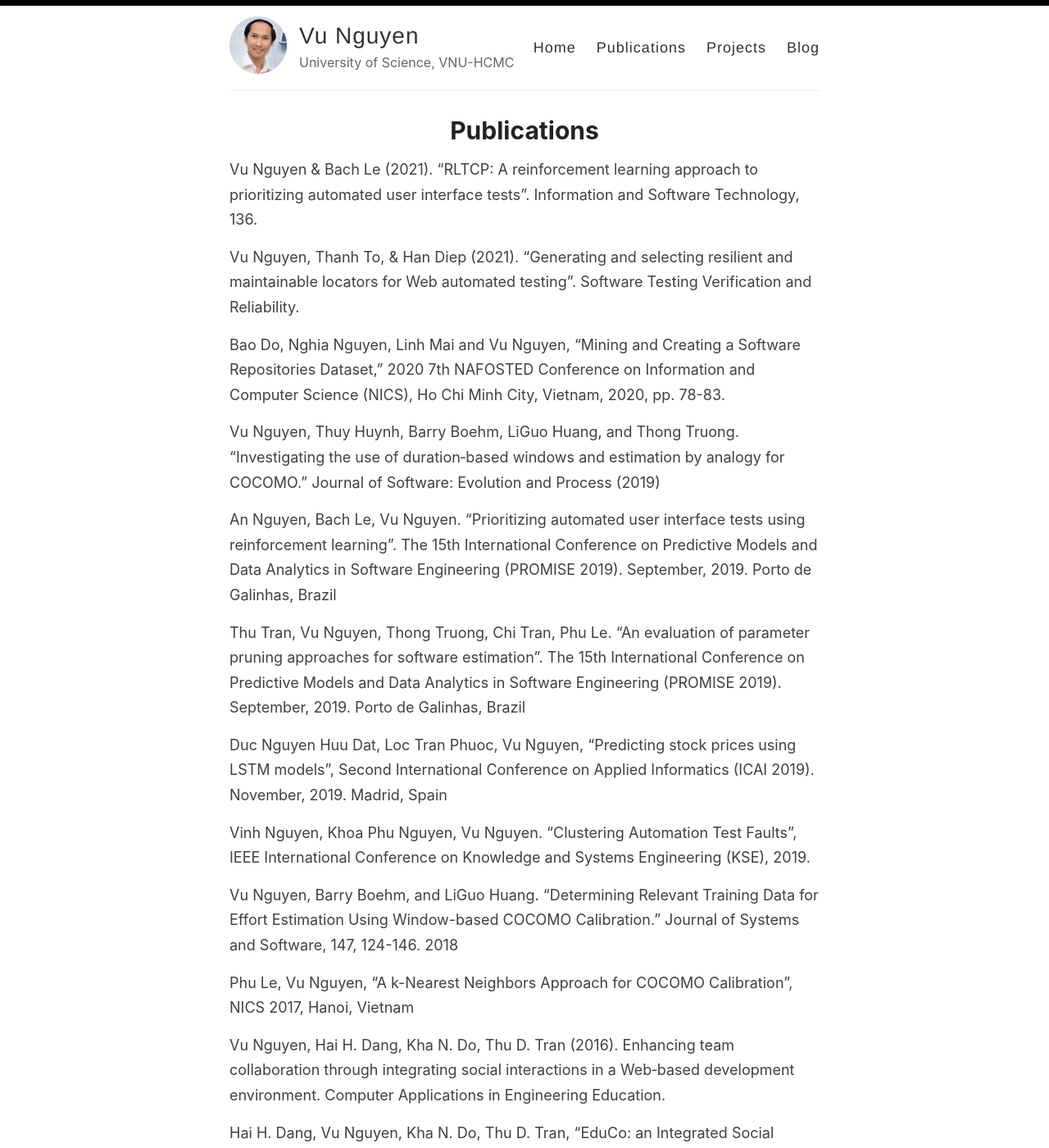
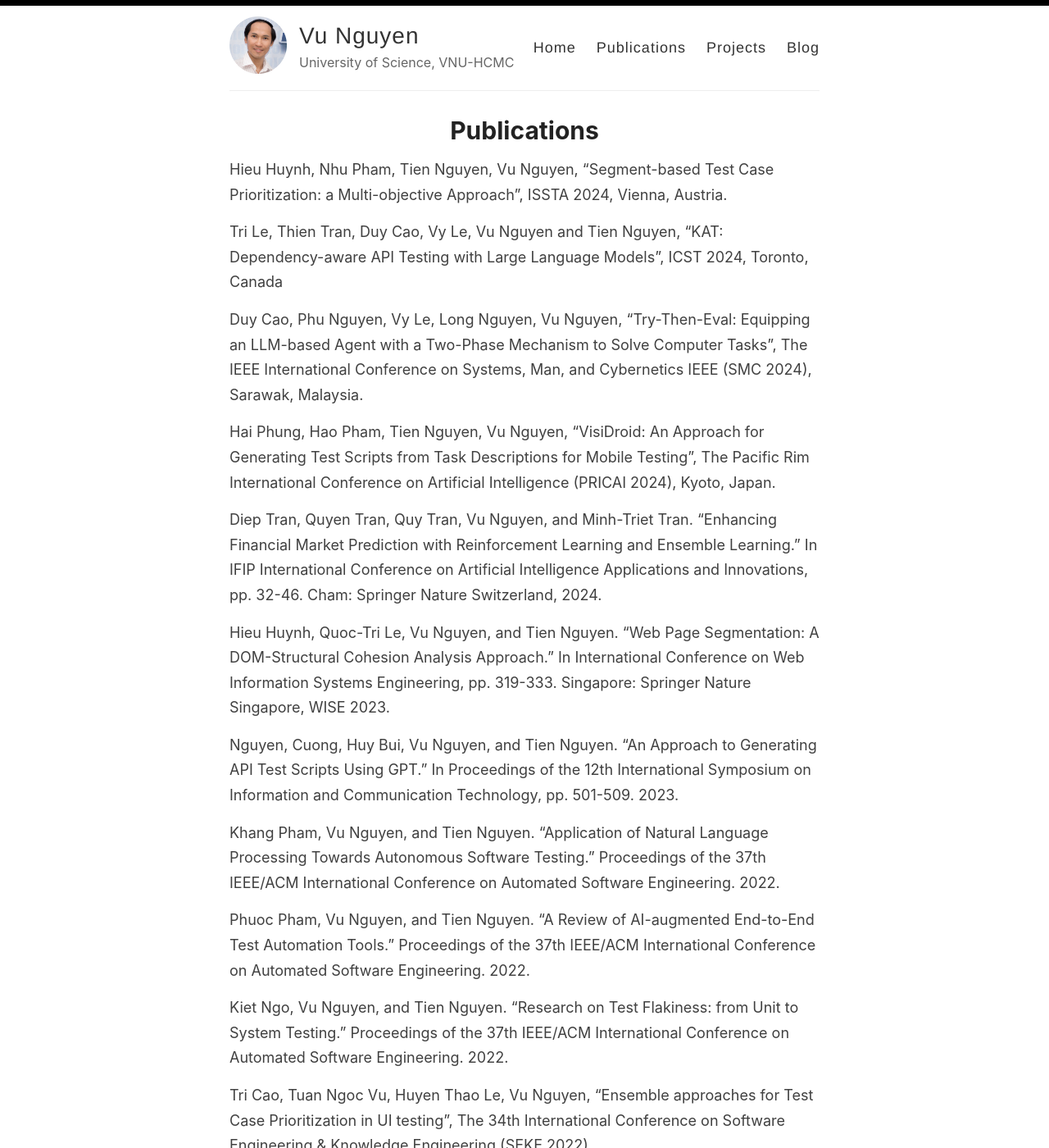
Before and after one commit to vuqngit/vuqngit.github.io, a Jekyll site: the page built from _pages/publications.md, in a window 1280 px wide and 1400 px high. Shown: the whole window at 82% size. Built offline with Jekyll 4.4.1, drawn with Linux system fonts in a browser that asks for light colours; some of the changed text lies outside the part shown.

Commit message:
Update publications.md
Update pubs

```diff
--- a/_pages/publications.md
+++ b/_pages/publications.md
@@ -4,9 +4,33 @@ title: Publications
 permalink: /publications/
 ---
 
+Hieu Huynh, Nhu Pham, Tien Nguyen, Vu Nguyen, "Segment-based Test Case Prioritization: a Multi-objective   Approach", ISSTA 2024, Vienna, Austria.
+
+Tri Le, Thien Tran, Duy Cao, Vy Le, Vu Nguyen and Tien Nguyen, "KAT: Dependency-aware API Testing with Large Language Models", ICST 2024, Toronto, Canada
+
+Duy Cao, Phu Nguyen, Vy Le, Long Nguyen, Vu Nguyen, "Try-Then-Eval: Equipping an LLM-based Agent with a Two-Phase Mechanism to Solve Computer Tasks", The IEEE International Conference on Systems, Man, and Cybernetics IEEE (SMC 2024), Sarawak, Malaysia.
+
+Hai Phung, Hao Pham, Tien Nguyen, Vu Nguyen, "VisiDroid: An Approach for Generating Test Scripts from Task Descriptions for Mobile Testing", The Pacific Rim International Conference on Artificial Intelligence (PRICAI 2024), Kyoto, Japan.
+
+Diep Tran, Quyen Tran, Quy Tran, Vu Nguyen, and Minh-Triet Tran. "Enhancing Financial Market Prediction with Reinforcement Learning and Ensemble Learning." In IFIP International Conference on Artificial Intelligence Applications and Innovations, pp. 32-46. Cham: Springer Nature Switzerland, 2024.
+
+Hieu Huynh, Quoc-Tri Le, Vu Nguyen, and Tien Nguyen. "Web Page Segmentation: A DOM-Structural Cohesion Analysis Approach." In International Conference on Web Information Systems Engineering, pp. 319-333. Singapore: Springer Nature Singapore, WISE 2023.
+
+Nguyen, Cuong, Huy Bui, Vu Nguyen, and Tien Nguyen. "An Approach to Generating API Test Scripts Using GPT." In Proceedings of the 12th International Symposium on Information and Communication Technology, pp. 501-509. 2023.
+
+Khang Pham, Vu Nguyen, and Tien Nguyen. "Application of Natural Language Processing Towards Autonomous Software Testing." Proceedings of the 37th IEEE/ACM International Conference on Automated Software Engineering. 2022.
+
+Phuoc Pham, Vu Nguyen, and Tien Nguyen. "A Review of AI-augmented End-to-End Test Automation Tools." Proceedings of the 37th IEEE/ACM International Conference on Automated Software Engineering. 2022.
+
+Kiet Ngo, Vu Nguyen, and Tien Nguyen. "Research on Test Flakiness: from Unit to System Testing." Proceedings of the 37th IEEE/ACM International Conference on Automated Software Engineering. 2022.
+
+Tri Cao, Tuan Ngoc Vu, Huyen Thao Le, Vu Nguyen, "Ensemble approaches for Test Case Prioritization in UI testing", The 34th International Conference on Software Engineering & Knowledge Engineering (SEKE 2022)
+
 Vu Nguyen & Bach Le (2021). “RLTCP: A reinforcement learning approach to prioritizing automated user interface tests”. Information and Software Technology, 136.
 
 Vu Nguyen, Thanh To, & Han Diep (2021). “Generating and selecting resilient and maintainable locators for Web automated testing”. Software Testing Verification and Reliability.
+
+Hoang-Gia Nguyen, Hoang-Dat Le, Vu Nguyen, “Prioritizing automated test cases of Web applications using reinforcement learning: an enhancement”, KSE 2021
 
 Bao Do, Nghia Nguyen, Linh Mai and Vu Nguyen, "Mining and Creating a Software Repositories Dataset," 2020 7th NAFOSTED Conference on Information and Computer Science (NICS), Ho Chi Minh City, Vietnam, 2020, pp. 78-83.
 
```
